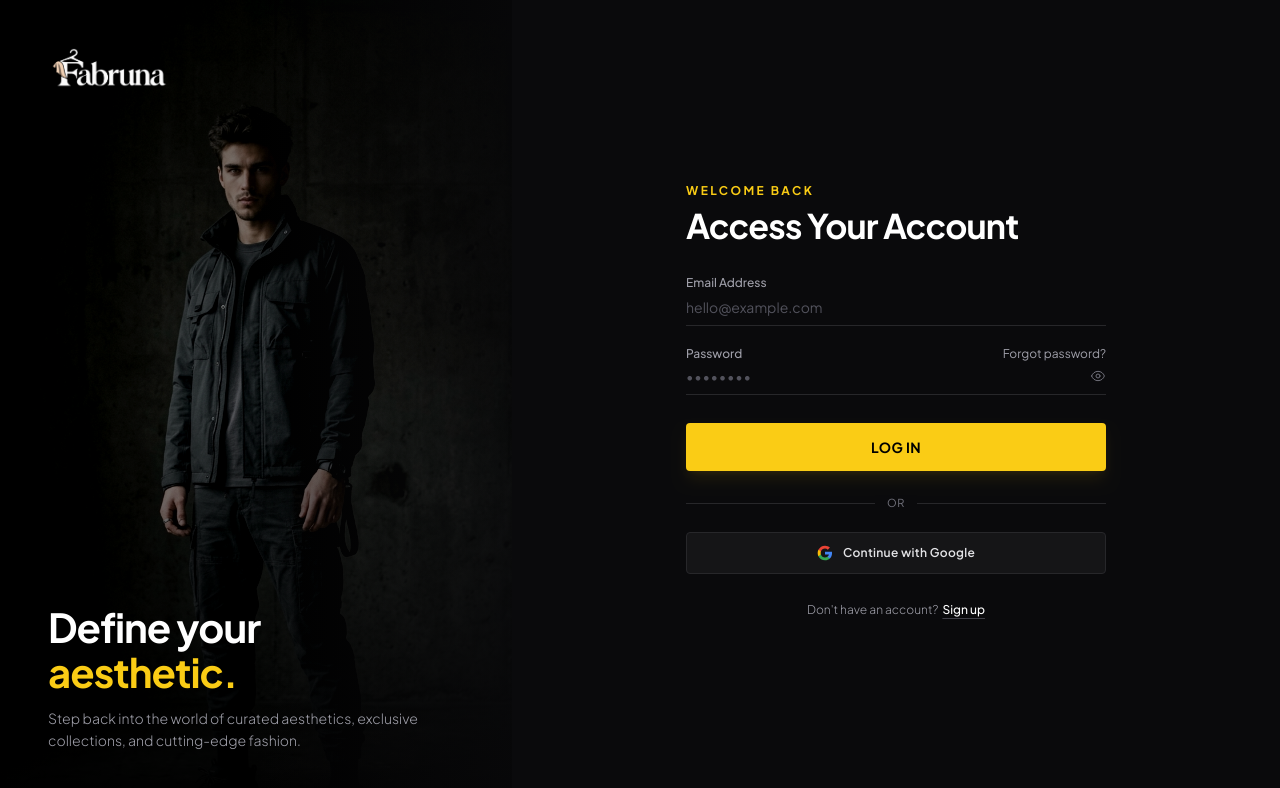
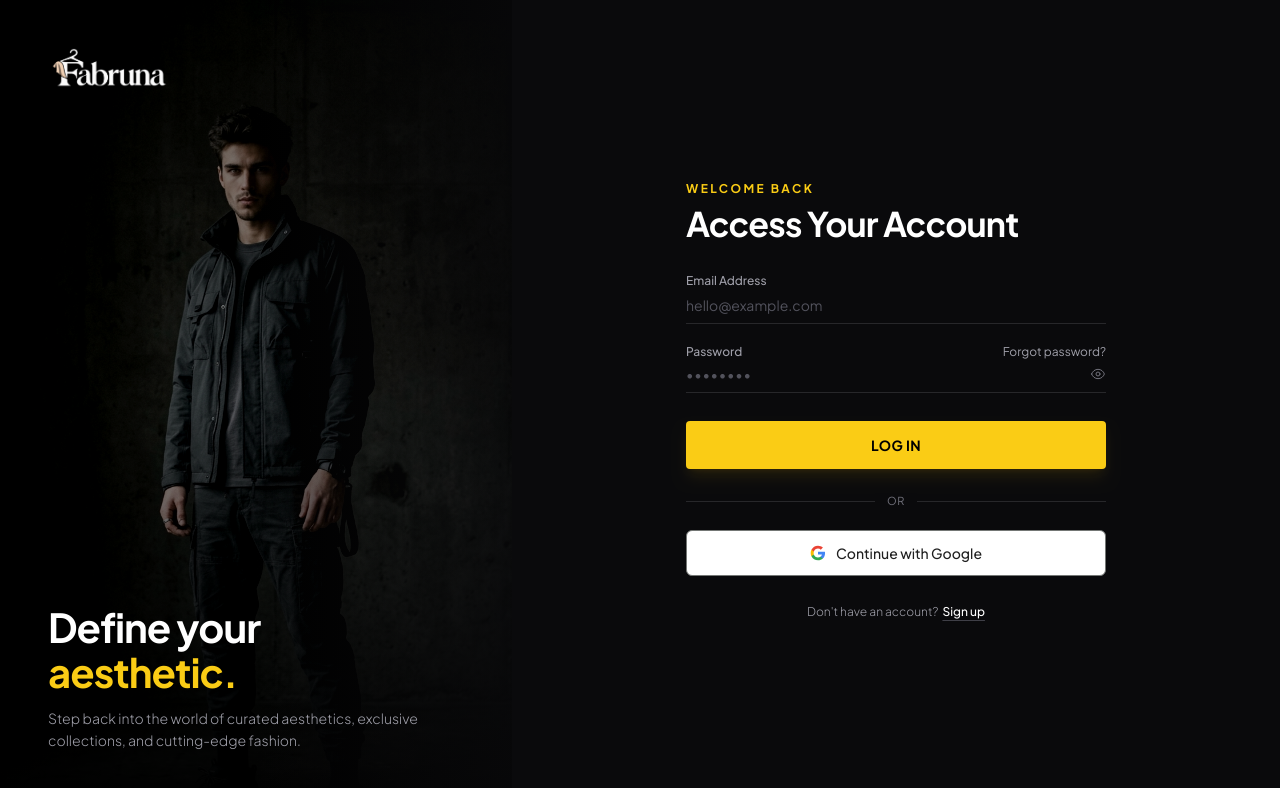
Before and after one commit to Ashish2k04/Fabruna, a React (Vite) app in the folder frontend/: page /login in a window 1280 px wide. Shown: the top 788 px of the page. Built offline with nearby package versions, Linux system fonts and the light colour scheme; a web font is replaced by a local one.

Commit message:
style: update Google Auth button styling for improved UI

```diff
--- a/frontend/src/features/auth/pages/Login.jsx
+++ b/frontend/src/features/auth/pages/Login.jsx
@@ -292,7 +292,7 @@ const Login = () => {
                         <button
                             type="button"
                             onClick={handleGoogleAuth}
-                            className="w-full flex items-center justify-center gap-2.5 bg-zinc-900/80 hover:bg-zinc-800 border border-zinc-800 hover:border-zinc-700 text-zinc-200 hover:text-white py-3 px-4 rounded-sm transition-all duration-200 text-xs font-semibold tracking-wide cursor-pointer"
+                           className="w-full flex items-center justify-center gap-2.5 bg-white hover:bg-[#F8F9FA] border border-[#747775] text-[#1F1F1F] py-3 px-3 rounded-md transition-all duration-200 text-sm leading-5 font-medium cursor-pointer"
                         >
                             <svg className="w-4 h-4 shrink-0" viewBox="0 0 24 24">
                                 <path
```
